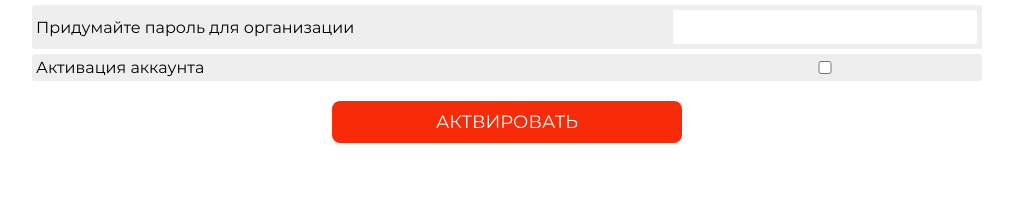
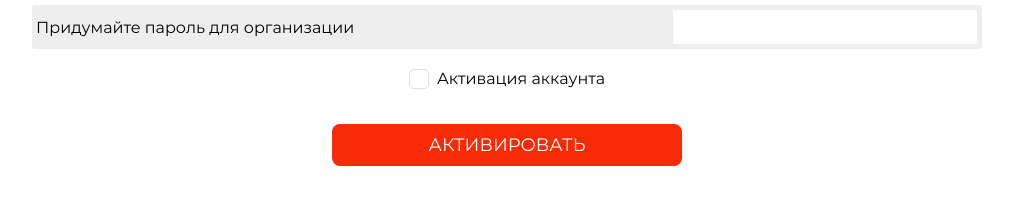
Before and after one commit to TaalaiDiushembekov/bbu, a React (Create React App) app in the folder frontend/: page /organizations/1 in a window 1280 px wide. Shown: the part 867-1072 px from the top of the page, without its empty margins (133-1146 px from the left). Built offline with nearby package versions, Linux system fonts and the light colour scheme; no server answers; sample sign-in values are in the browser's storage.

Commit message:
add checkbox styles

```diff
--- a/frontend/src/App.js
+++ b/frontend/src/App.js
@@ -1,7 +1,6 @@
 import React, { useEffect } from "react";
 import { BrowserRouter as Router, Switch, Route } from "react-router-dom";
 import Home from "./screens/Home/Home.js";
-
 import Admin from "./screens//Admin/Admin.js";
 import UserDetails from "./screens/user-details";
 import About from "./screens/About/About.js";
@@ -19,7 +18,7 @@ import { useRefreshTokenQuery } from "./redux/auth/auth.api.js";
 import { setUser } from "./redux/auth/auth.slice.js";
 import { setOrganization } from "./redux/organization/org.slice.js";
 import PrivateRoute from "./components/PrivateRoute.jsx";
-import Organizations from "./screens/organizations.jsx";
+import Organizations from "./screens/Organizations/Organizations.jsx";
 import OrgDetails from "./screens/org-details.jsx";
 import AddTariff from "./screens/AddTariff/AddTariff.js";
 import Member from "./screens/Team/Member.jsx";
@@ -94,7 +93,6 @@ function App() {
                         path="/organizations/:id"
                         component={() => <OrgDetails />}
                     />
-                    {/* <Route exact path="/organizations/:id" component={() => <OrgDetails />} />   */}
                     <PrivateRoute
                         exact
                         role="admin"
@@ -106,14 +104,14 @@ function App() {
                         path='/add-tariff'
                         role="moderator"
                         component={() =>  <AddTariff />}
-                    ></PrivateRoute>
+                    />
                     <Route exact path="/add-partner" component={() => <AddPartner />} />
                     <PrivateRoute
                         exact
                         path='/moderator/teams'
                         role="moderator"
                         component={() =>  <Member />}
-                    ></PrivateRoute>
+                    />
                 </Switch>
             </Layout>
         </Router>
--- a/frontend/src/components/Logo/Logo.js
+++ b/frontend/src/components/Logo/Logo.js
@@ -1,12 +1,10 @@
 import React from 'react';
 import {Link} from "react-router-dom";
 import logo from "../../images/logo.png";
-import './Logo.css'
-import Container from "@material-ui/core/Container";
 import TelegramIcon from "@material-ui/icons/Telegram";
 import InstagramIcon from "@material-ui/icons/Instagram";
 import WhatsAppIcon from "@material-ui/icons/WhatsApp";
-
+import './Logo.css'
 
 const Logo = () => {
     return (
--- a/frontend/src/components/allOrganizations.jsx
+++ /dev/null
@@ -1,22 +0,0 @@
-import { Card, CardContent, Typography } from "@material-ui/core";
-import React from "react";
-import { Link } from "react-router-dom/cjs/react-router-dom.min";
-
-const AllOrganizations = ({ org: orgs }) => {
-    return (
-        <>
-            <Typography variant="h5">Ожидают проверки</Typography>
-            {orgs.filter(org => !org.is_checked ).map((org) => (
-                <Card style={{maxWidth: '345px'}} key={org._id}>
-                    <CardContent>
-                        <Link to={`/organizations/${org._id}`}>
-                            <p variant="h6">{org?.org_name}</p>
-                        </Link>
-                    </CardContent>
-                </Card>
-            ))}
-        </>
-    );
-};
-
-export default AllOrganizations;
--- a/frontend/src/redux/api.js
+++ b/frontend/src/redux/api.js
@@ -2,7 +2,7 @@ import { createApi, fetchBaseQuery } from "@reduxjs/toolkit/dist/query/react";
 import { removeUser, setUser } from "./auth/auth.slice";
 
 const baseQuery = fetchBaseQuery({
-    baseUrl: "http://localhost:80/backend/api/v1",
+    baseUrl: "http://localhost:8080/api/v1",
     credentials: "include",
     prepareHeaders: (headers, { getState }) => {
         const token = getState().auth.token;
--- a/frontend/src/screens/Login/Login.js
+++ b/frontend/src/screens/Login/Login.js
@@ -9,8 +9,7 @@ import Checkbox from "@material-ui/core/Checkbox";
 import Typography from "@material-ui/core/Typography";
 import { makeStyles } from "@material-ui/core/styles";
 import Container from "@material-ui/core/Container";
-import { userLoginAction } from "../../redux/actions/userAction";
-import { useHistory, useLocation, Link } from "react-router-dom";
+import { useHistory, useLocation } from "react-router-dom";
 import Message from "../../components/message";
 import { useLoginMutation } from "../../redux/auth/auth.api.js";
 import { setUser } from "../../redux/auth/auth.slice";
--- /dev/null
+++ b/frontend/src/screens/Organizations/Organizations.css
@@ -0,0 +1,22 @@
+.org-wrapper{
+  display: flex;
+  flex-wrap: wrap;
+  justify-content: center;
+}
+
+.org-wrapper a {
+  text-decoration: none;
+  color: #2D2D2D;
+}
+
+.org-card{
+  max-width: 345px;
+  min-width: 300px;
+  margin: 10px;
+  box-shadow: 0 0 5px rgb(1 41 112 / 30%);
+  border-radius: 5px;
+}
+
+.org-card:hover{
+  background: rgba(254, 62, 25, .7);
+}
--- /dev/null
+++ b/frontend/src/screens/Organizations/Organizations.jsx
@@ -0,0 +1,28 @@
+import React from 'react';
+import { Link } from "react-router-dom/cjs/react-router-dom.min";
+import { useGetAllOrgsQuery } from '../../redux/organization/org.api';
+import './Organizations.css';
+
+const Organizations = () => {
+    const {data, isLoading, error} = useGetAllOrgsQuery();
+
+    if (isLoading) return <div>Loading...</div>
+    if (error) return <div>Error: {error.message}</div>
+
+    return (
+        <div className="container">
+            <h3 className='title'>Ожидают проверки</h3>
+            <div className='org-wrapper'>
+                {data.filter(org => !org.is_checked ).map((org) => (
+                    <div className='org-card'>
+                        <Link to={`/organizations/${org._id}`}>
+                            <p>{org?.org_name}</p>
+                        </Link>
+                    </div>
+                ))}
+            </div>
+        </div>
+    );
+};
+
+export default Organizations;
--- a/frontend/src/screens/RegisterUser/RegisterUser.css
+++ b/frontend/src/screens/RegisterUser/RegisterUser.css
@@ -25,6 +25,76 @@
     margin-left: auto;
 }
 
+.checkbox-wrapper{
+    margin: 20px 0;
+}
+
+.is-checked-input:checked,
+.is-checked-input:not(:checked){
+    position: absolute;
+    left: -9999px;
+}
+
+.is-checked-input:checked + .is-checked-label,
+.is-checked-input:not(:checked) + .is-checked-label {
+    display: inline-block;
+    position: relative;
+    padding-left: 28px;
+    line-height: 20px;
+    cursor: pointer;
+}
+
+.is-checked-input:checked + .is-checked-label:before,
+.is-checked-input:not(:checked) + .is-checked-label:before {
+    content: "";
+    position: absolute;
+    left: 0px;
+    top: 0px;
+    width: 18px;
+    height: 18px;
+    border: 1px solid #dddddd;
+    background-color: #ffffff;
+}
+
+.is-checked-input:checked + .is-checked-label:before,
+.is-checked-input:not(:checked) + .is-checked-label:before {
+    border-radius: 5px;
+}
+
+.is-checked-input:checked + .is-checked-label:after,
+.is-checked-input:not(:checked) + .is-checked-label:after {
+    content: "";
+    position: absolute;
+    -webkit-transition: all 0.2s ease;
+    -moz-transition: all 0.2s ease;
+    -o-transition: all 0.2s ease;
+    transition: all 0.2s ease;
+}
+
+.is-checked-input:checked + .is-checked-label:after,
+.is-checked-input:not(:checked) + .is-checked-label:after {
+    left: 3px;
+    top: 4px;
+    width: 10px;
+    height: 5px;
+    border-radius: 1px;
+    border-left: 4px solid rgb(240, 36, 6);;
+    border-bottom: 4px solid rgb(240, 36, 6);;
+    -webkit-transform: rotate(-45deg);
+    -moz-transform: rotate(-45deg);
+    -o-transform: rotate(-45deg);
+    -ms-transform: rotate(-45deg);
+    transform: rotate(-45deg);
+}
+
+.is-checked-input:not(:checked) + .is-checked-label:after {
+    opacity: 0;
+}
+
+.is-checked-input:checked + .is-checked-label:after {
+    opacity: 1;
+}
+
 @media (max-width: 569px){
     .passport-input-wrapper{
         display: flex;
--- a/frontend/src/screens/RegisterUser/RegisterUser.js
+++ b/frontend/src/screens/RegisterUser/RegisterUser.js
@@ -395,22 +395,25 @@ const RegisterUser = ({ userId, userPassword, id, type, title, ...rest }) => {
                                     required={true}
                                 />
                             </div>
-                            <div className="input-wrapper">
-                                <TextField
+                            <div className="checkbox-wrapper">
+                                <input
                                     type="checkbox"
                                     checked={registerData.is_checked}
                                     name="is_checked"
+                                    id="is_checked"
                                     onChange={isActiveHandler}
                                     label="Активация аккаунта"
+                                    className="is-checked-input"
                                     // required={true}
                                 />
+                                <label className="is-checked-label" htmlFor="is_checked">Активация аккаунта</label>
                             </div>
                         </>
                     ) : null}
                     {type === "approve" ? (
                         <Button
                             type="submit"
-                            title="Актвировать"
+                            title="Активировать"
                             className="register-btn"
                         />
                     ) : type === "patch" ? (
--- a/frontend/src/screens/org-details.jsx
+++ b/frontend/src/screens/org-details.jsx
@@ -3,10 +3,7 @@ import { useParams } from 'react-router-dom/cjs/react-router-dom.min';
 import RegisterUser from './RegisterUser/RegisterUser';
 import { useGetOneOrgQuery } from '../redux/organization/org.api';
 
-
-
 const OrgDetails = () => {
-
     const { id } = useParams();
 
     const {data, isLoading} = useGetOneOrgQuery(id)
--- a/frontend/src/screens/organizations.jsx
+++ /dev/null
@@ -1,21 +0,0 @@
-import React from 'react';
-import AllOrganizations from '../components/allOrganizations';
-import { useGetAllOrgsQuery } from '../redux/organization/org.api';
-
-const Organizations = () => {
-
-    const {data, isLoading, error} = useGetAllOrgsQuery();
-
-
-    if (isLoading) return <div>Loading...</div>
-    if (error) return <div>Error: {error.message}</div>
-
-
-    return (
-        <div style={{paddingTop: '75px'}}>
-            <AllOrganizations org={data} />
-        </div>
-    );
-};
-
-export default Organizations;
```
Also changed, not shown: 1 other file (tests, documents, lock files or other folders).
